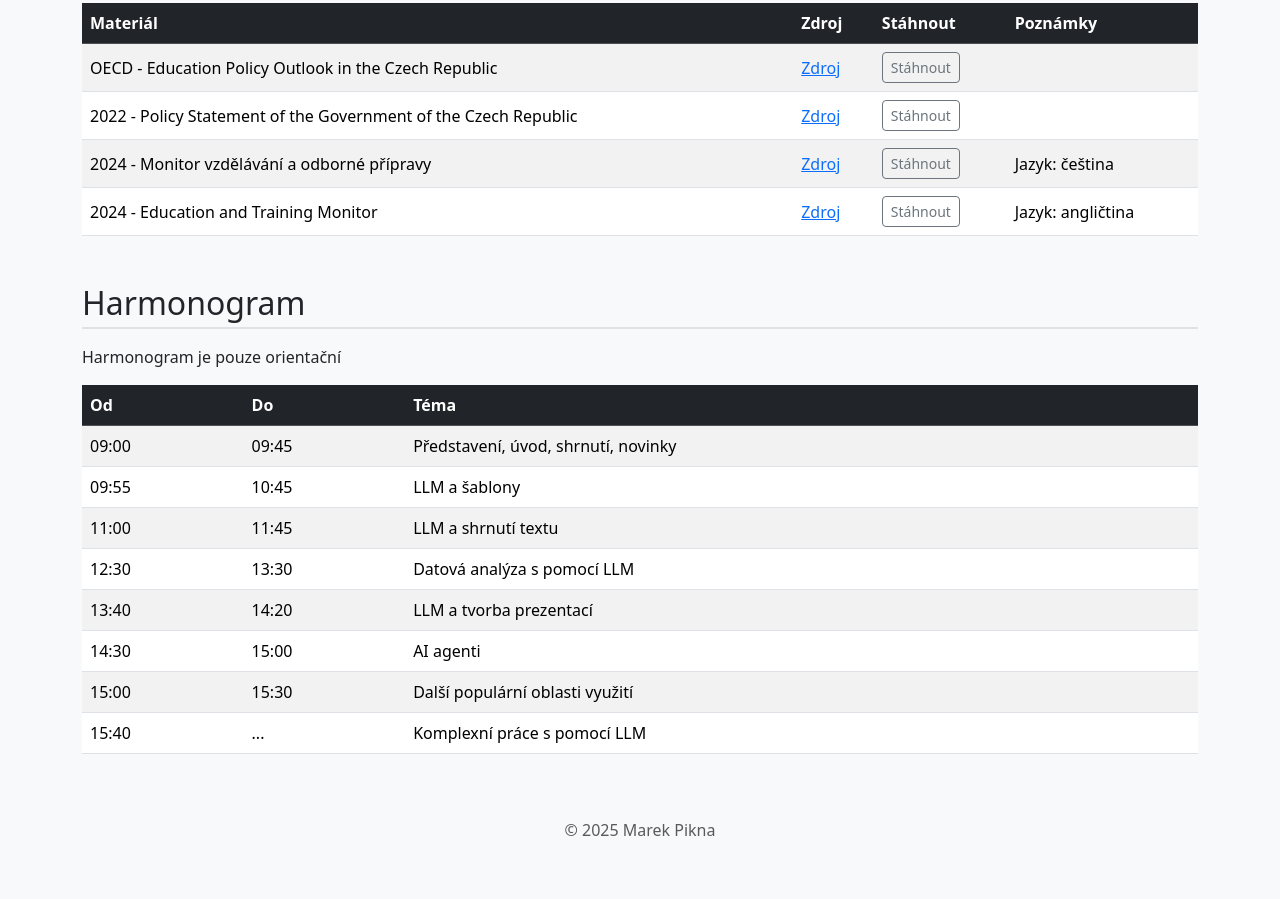
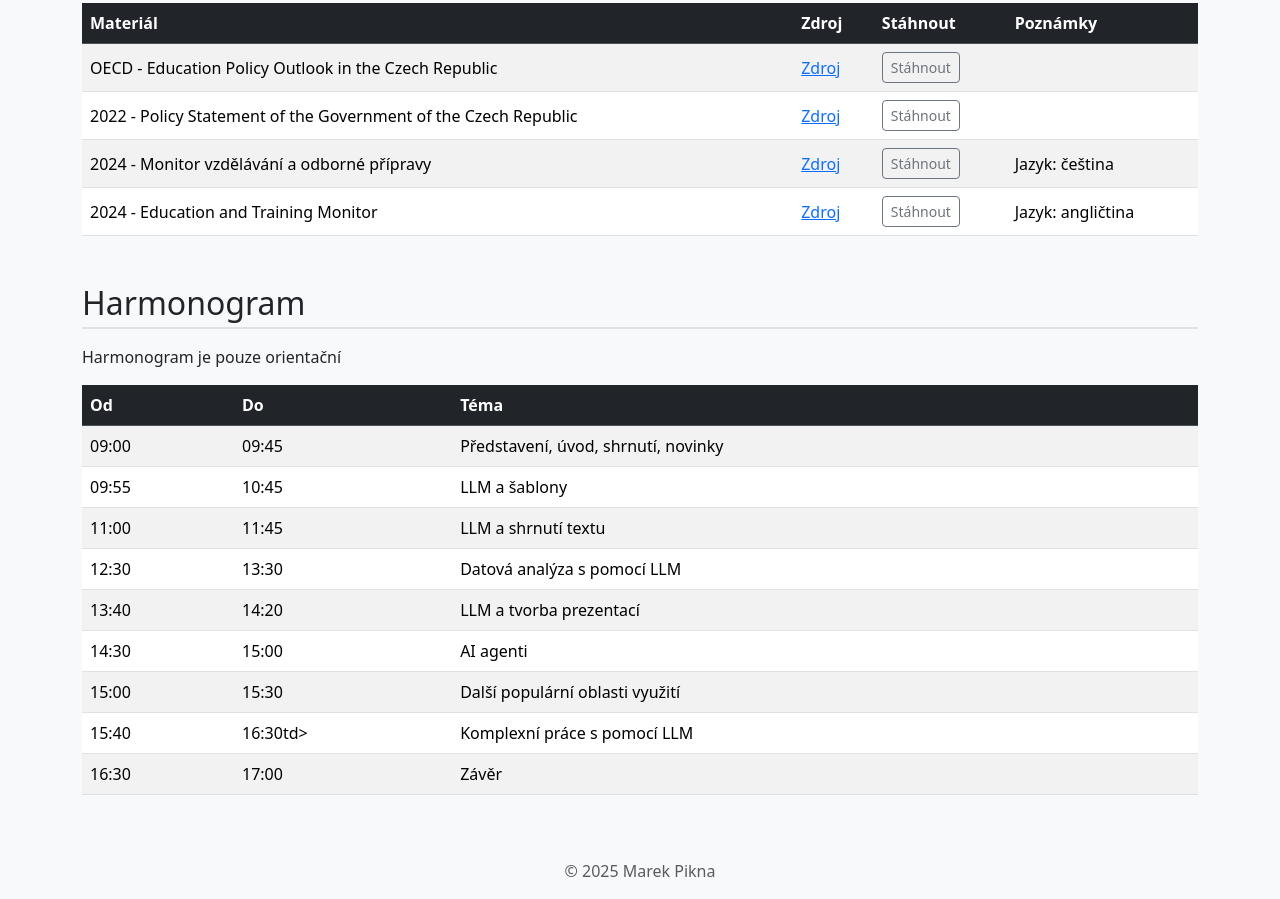
Before and after one commit to prki/ai-workshop-materials, a plain HTML site: page index.html in a window 1280 px wide. Shown: the part 758-1657 px from the top of the page. Before the commit the page ends 1616 px from the top, so only its background shows below. Drawn offline with Linux system fonts and the light colour scheme.

Commit message:
feat: timetable redux

```diff
--- a/index.html
+++ b/index.html
@@ -171,8 +171,13 @@
           </tr>
           <tr>
             <td>15:40</td>
-            <td>...</td>
+            <td>16:30td>
             <td>Komplexní práce s pomocí LLM</td>
+          </tr>
+          <tr>
+            <td>16:30</td>
+            <td>17:00</td>
+            <td>Závěr</td>
           </tr>
         </tbody>
       </table>
```
